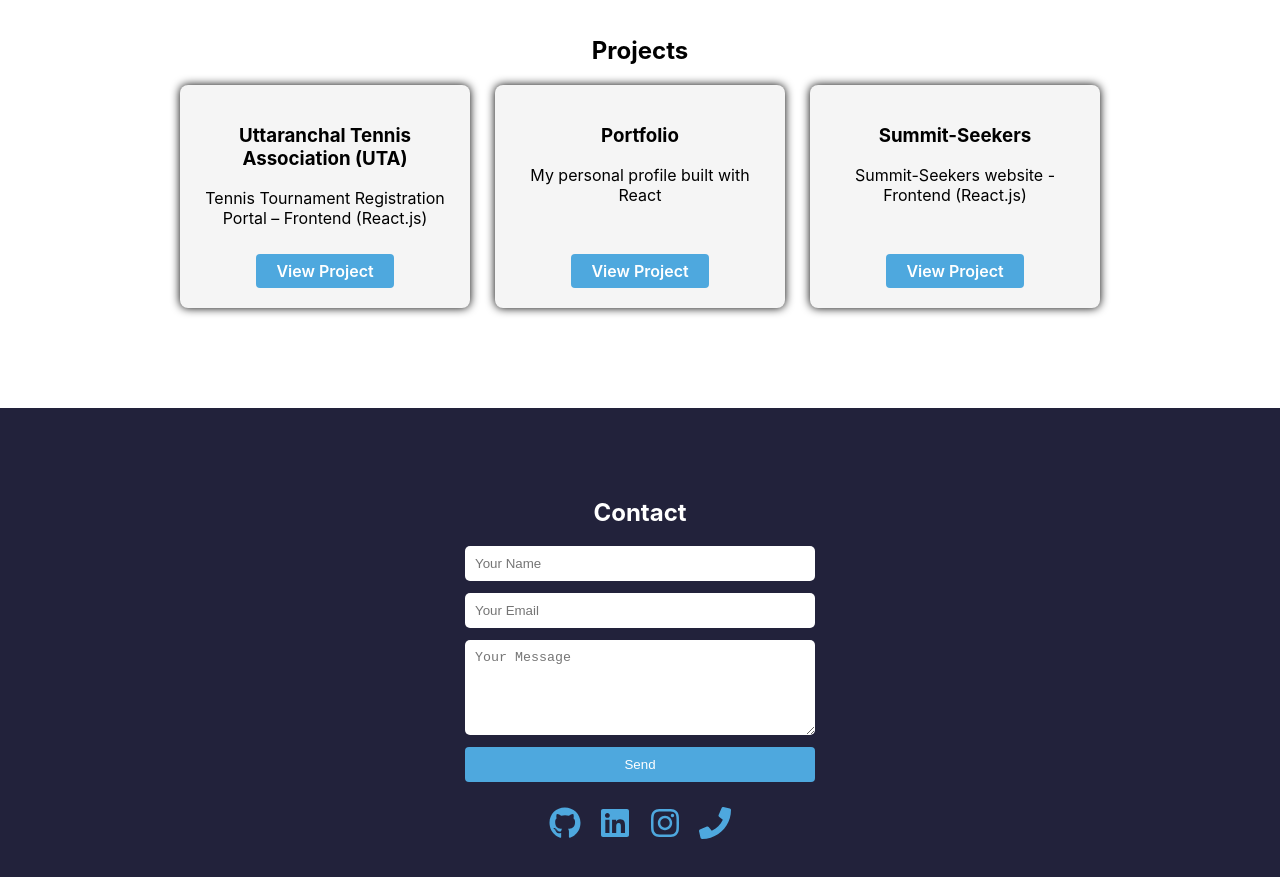
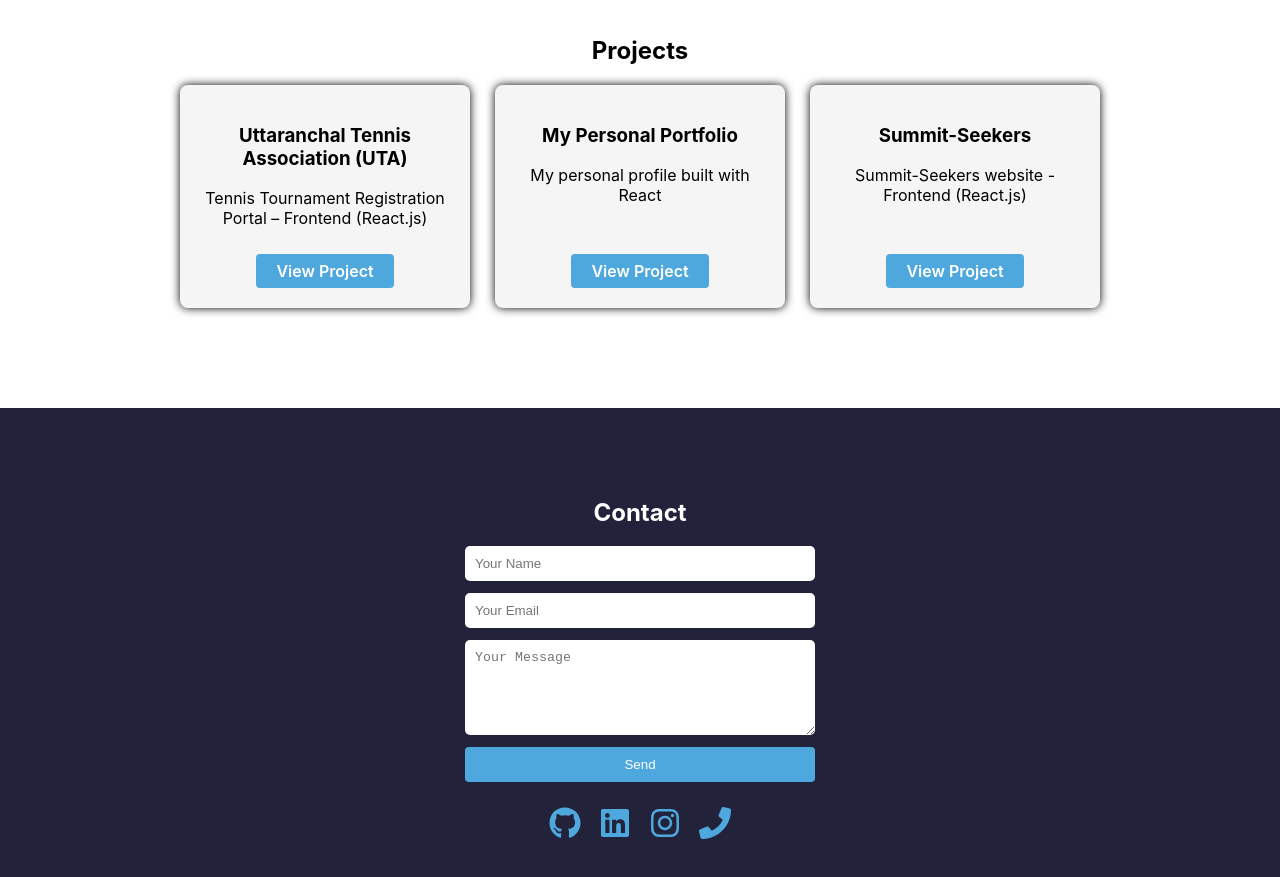
Before and after one commit to vipul0072/my-personal-portfolio, a React (Create React App) app: page / in a window 1280 px wide. Shown: the part 1960-2837 px from the top of the page. Built offline with nearby package versions, Linux system fonts and the light colour scheme.

Commit message:
Update portfolio project title for consistency

```diff
--- a/src/components/Projects.jsx
+++ b/src/components/Projects.jsx
@@ -3,7 +3,7 @@ import "../style/Projects.css";
 
 const projects = [
   { title: "Uttaranchal Tennis Association (UTA)", desc: "Tennis Tournament Registration Portal – Frontend (React.js)", link: "https://uttaranchal-tennis-association.vercel.app/" },
-  { title: "Portfolio", desc: "My personal profile built with React", link: "https://my-personal-portfolio-three-gamma.vercel.app/" },
+  { title: "My Personal Portfolio", desc: "My personal profile built with React", link: "https://my-personal-portfolio-three-gamma.vercel.app/" },
   { title: "Summit-Seekers", desc: "Summit-Seekers website - Frontend (React.js)", link: "https://summit-seekers-ashen.vercel.app/" }
 ];
 
```
